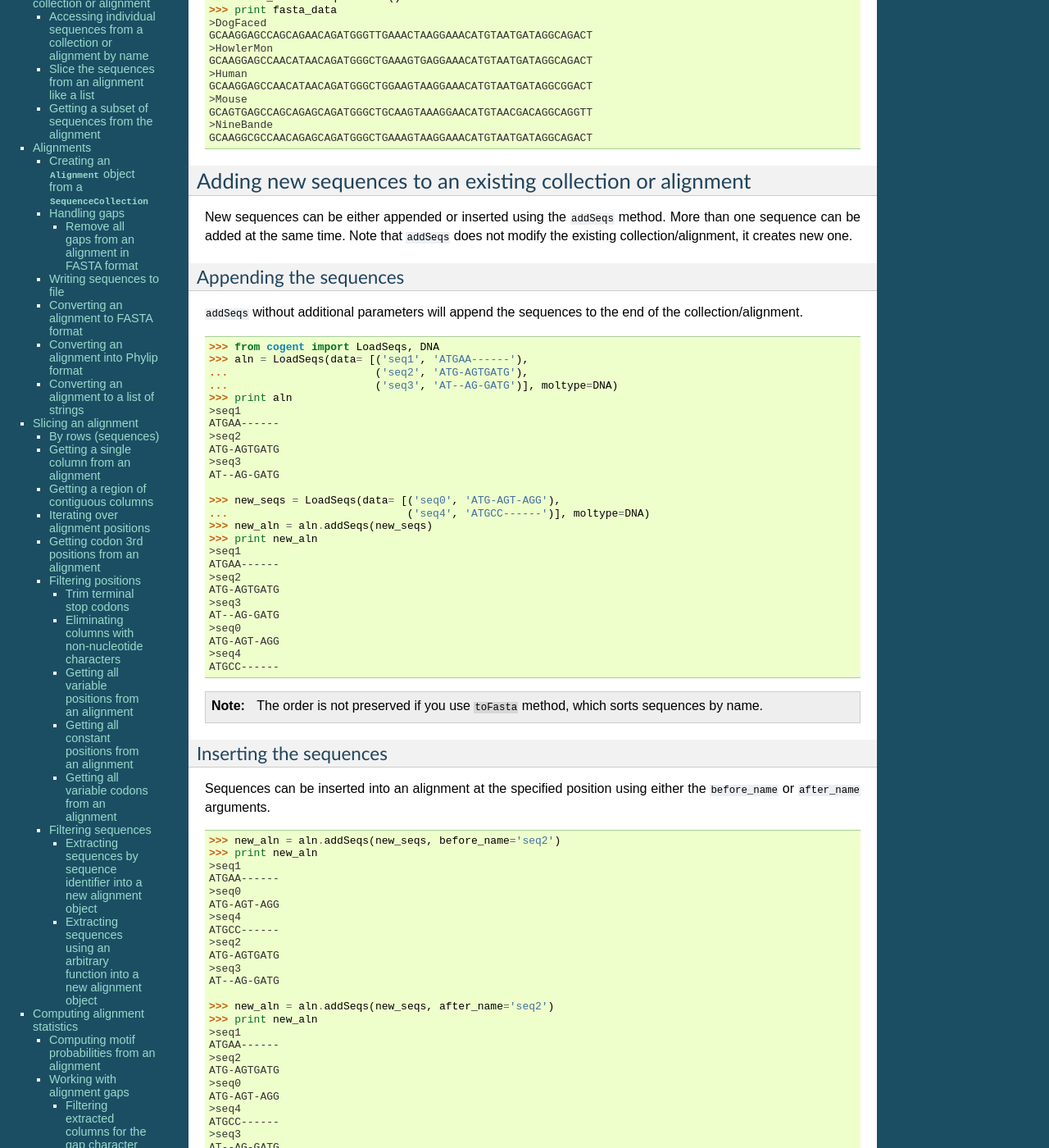
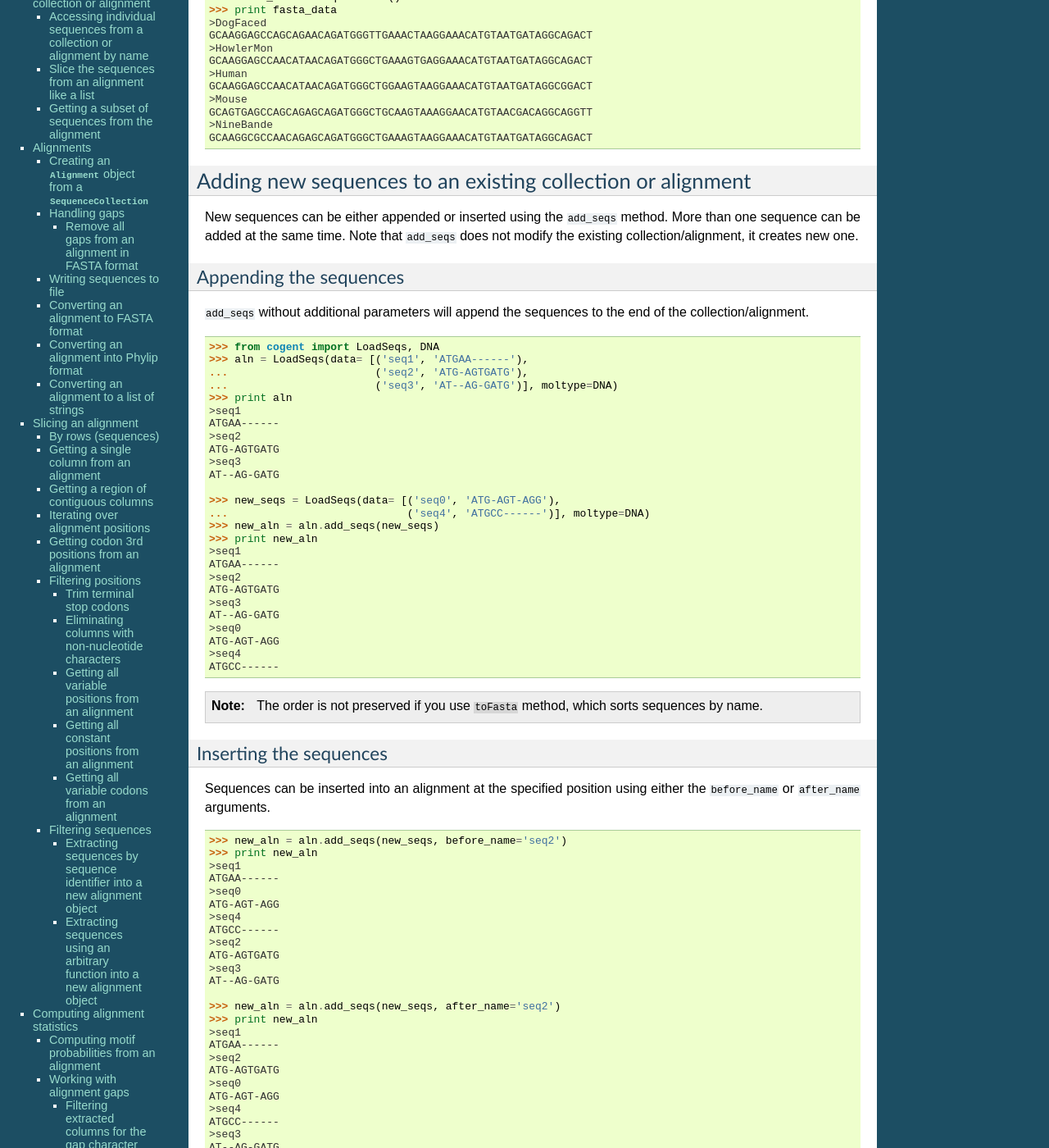
Before and after one commit to cogent3/cogent3, a Sphinx documentation site: the page built from doc/cookbook/alignments.rst, in a window 1280 px wide and 1400 px high, scrolled down 510 px. Shown: the whole window at 82% size. Built offline with Sphinx 7.4.7, drawn with Linux system fonts in a browser that asks for light colours; formulas are drawn with MathJax 3; pages that are not in the unit, such as notebooks, are missing from menus.

Commit message:
addSeqs changed to add_seqs

```diff
--- a/doc/cookbook/alignments.rst
+++ b/doc/cookbook/alignments.rst
@@ -46,12 +46,12 @@ Converting a ``SequenceCollection`` to FASTA format
 Adding new sequences to an existing collection or alignment
 ^^^^^^^^^^^^^^^^^^^^^^^^^^^^^^^^^^^^^^^^^^^^^^^^^^^^^^^^^^^^
 
-New sequences can be either appended or inserted using the ``addSeqs`` method. More than one sequence can be added at the same time. Note that ``addSeqs`` does not modify the existing collection/alignment, it creates new one.
+New sequences can be either appended or inserted using the ``add_seqs`` method. More than one sequence can be added at the same time. Note that ``add_seqs`` does not modify the existing collection/alignment, it creates new one.
 
 Appending the sequences
 """""""""""""""""""""""
 
-``addSeqs`` without additional parameters will append the sequences to the end of the collection/alignment.
+``add_seqs`` without additional parameters will append the sequences to the end of the collection/alignment.
 
 .. doctest::
 
@@ -69,7 +69,7 @@ Appending the sequences
     <BLANKLINE>
     >>> new_seqs = LoadSeqs(data= [('seq0', 'ATG-AGT-AGG'),
     ...                            ('seq4', 'ATGCC------')], moltype=DNA)
-    >>> new_aln = aln.addSeqs(new_seqs)
+    >>> new_aln = aln.add_seqs(new_seqs)
     >>> print new_aln
     >seq1
     ATGAA------
@@ -92,7 +92,7 @@ Sequences can be inserted into an alignment at the specified position using eith
 
 .. doctest::
 
-   >>> new_aln = aln.addSeqs(new_seqs, before_name='seq2')
+   >>> new_aln = aln.add_seqs(new_seqs, before_name='seq2')
    >>> print new_aln
    >seq1
    ATGAA------
@@ -105,7 +105,7 @@ Sequences can be inserted into an alignment at the specified position using eith
    >seq3
    AT--AG-GATG
    <BLANKLINE>
-   >>> new_aln = aln.addSeqs(new_seqs, after_name='seq2')
+   >>> new_aln = aln.add_seqs(new_seqs, after_name='seq2')
    >>> print new_aln
    >seq1
    ATGAA------
@@ -147,7 +147,7 @@ Already aligned sequences can be added to an existing ``Alignment`` object and a
     AT--GC-TGGG
     <BLANKLINE>
 
-``addFromReferenceAln`` has the same arguments as ``addSeqs`` so ``before_name`` and ``after_name`` can be used to insert the new sequences at the desired position.
+``addFromReferenceAln`` has the same arguments as ``add_seqs`` so ``before_name`` and ``after_name`` can be used to insert the new sequences at the desired position.
 
 .. note:: This method does not work with the ``DenseAlignment`` class.
 
```
Also changed, not shown: 2 other files.
